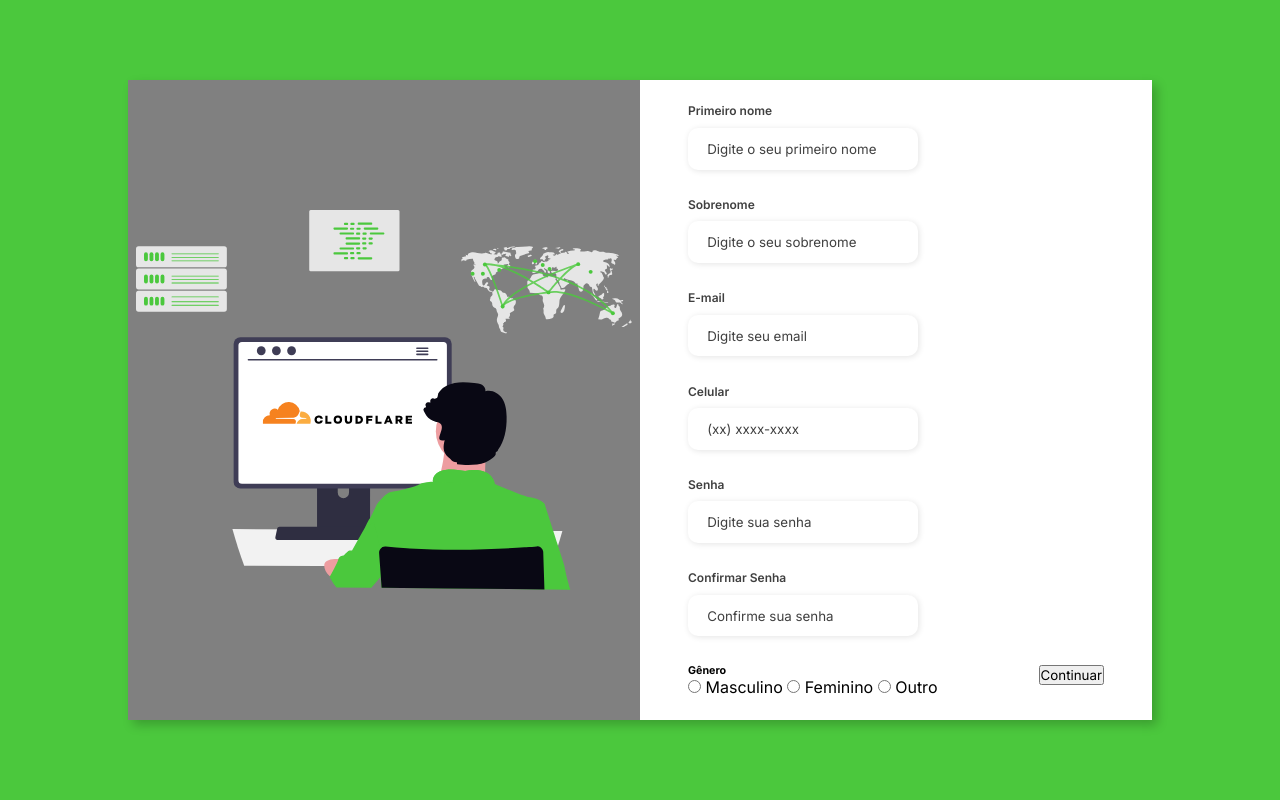
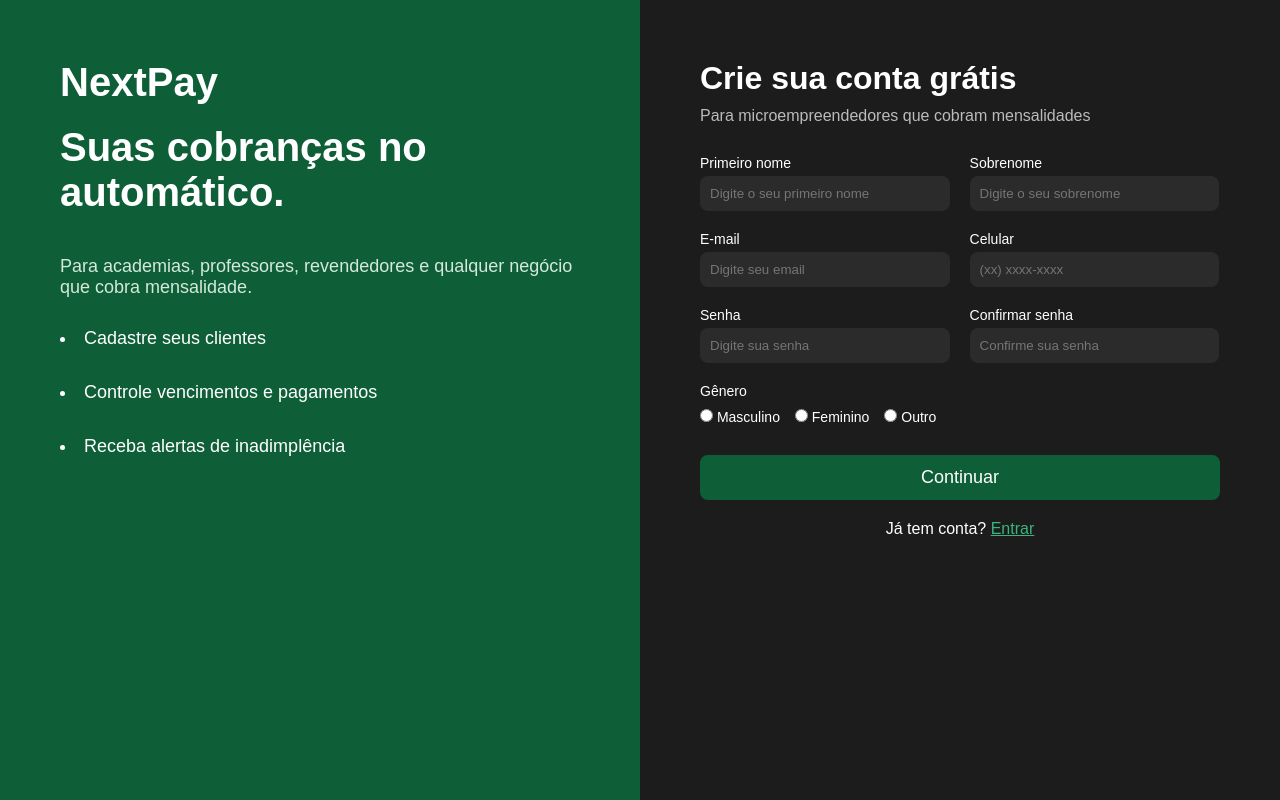
Before and after one commit to octavio-knupp/Gestao-De-Assinaturas, a Django app: page / in a window 1280 px wide. Run offline with Django 5.2, Linux system fonts and the light colour scheme.

Commit message:
feat: cadastro de cliente com validações e redirect para login

```diff
--- a/backend/clients/urls.py
+++ b/backend/clients/urls.py
@@ -1,6 +1,7 @@
 from django.urls import path
-from .views import create_client
+from .views import create_client, login_client
 
 urlpatterns = [
     path('', create_client, name='create_client'),
+    path('login/', login_client, name='login_client'),
 ]
--- a/backend/clients/views.py
+++ b/backend/clients/views.py
@@ -3,19 +3,73 @@ from .models import Client
 
 def create_client(request):
     if request.method == 'POST':
-        print("CHEGOU POST")
 
+        first_name = request.POST.get('first_name')
+        last_name = request.POST.get('last_name')
+        email = request.POST.get('email')
+        phone = request.POST.get('phone')
+        password = request.POST.get('password')
+        confirm_password = request.POST.get('confirm_password')
+        gender = request.POST.get('gender')
+
+        erros = []
+
+        # 🔥 VALIDAÇÕES
+
+        # Senha
+        if password != confirm_password:
+            erros.append('As senhas não coincidem!')
+
+        if len(password) < 6:
+            erros.append('A senha deve ter pelo menos 6 caracteres!')
+
+        # Email duplicado
+        if Client.objects.filter(email=email).exists():
+            erros.append('Este email já está cadastrado!')
+
+        # Email inválido (simples)
+        if "@" not in email:
+            erros.append('Email inválido!')
+
+        # Telefone (simples)
+        if not phone.isdigit():
+            erros.append('Telefone deve conter apenas números!')
+
+        if len(phone) < 10:
+            erros.append('Telefone inválido!')
+
+        # ❌ SE TIVER ERRO → NÃO SALVA
+        if erros:
+            return render(request, 'create_client.html', {
+                'erros': erros,
+                'dados': request.POST
+            })
+
+        # ✅ SALVA
         Client.objects.create(
-            first_name=request.POST.get('first_name'),
-            last_name=request.POST.get('last_name'),
-            email=request.POST.get('email'),
-            phone=request.POST.get('phone'),
-            password=request.POST.get('password'),
-            gender=request.POST.get('gender')
+            first_name=first_name,
+            last_name=last_name,
+            email=email,
+            phone=phone,
+            password=password,
+            gender=gender
         )
 
-        print("SALVOU NO BANCO")  # 👈 TESTE
-
-        return redirect('create_client')  # 🔥 IMPORTANTE
+        return redirect('create_client')
 
     return render(request, 'create_client.html')
+
+def login_client(request):
+    if request.method == 'POST':
+        email = request.POST.get('email')
+        password = request.POST.get('password')
+
+        try:
+            client = Client.objects.get(email=email, password=password)
+            return redirect('create_client')  # depois você muda isso
+        except Client.DoesNotExist:
+            return render(request, 'login_client.html', {
+                'erro': 'Email ou senha inválidos'
+            })
+
+    return render(request, 'login_client.html')
--- a/backend/config/urls.py
+++ b/backend/config/urls.py
@@ -15,10 +15,9 @@ Including another URLconf
     2. Add a URL to urlpatterns:  path('blog/', include('blog.urls'))
 """
 from django.contrib import admin
-from django.urls import path
-from clients.views import create_client
+from django.urls import path, include  # 👈 IMPORTANTE
 
 urlpatterns = [
     path('admin/', admin.site.urls),
-    path('', create_client, name='create_client'),  # 👈 ESSENCIAL
+    path('', include('clients.urls')),  # 👈 AQUI ESTÁ A CORREÇÃO
 ]
--- a/backend/templates/create_client.html
+++ b/backend/templates/create_client.html
@@ -1,43 +1,80 @@
 {% load static %}
 <!DOCTYPE html>
-<html lang="pt-br">
+<html lang="pt-BR">
 
 <head>
     <meta charset="UTF-8">
-    <meta name="viewport" content="width=[device-width], initial-scale=1.0">
+    <meta name="viewport" content="width=device-width, initial-scale=1.0">
+
+    <link rel="icon" href="{% static 'img/favicon.ico' %}" type="image/png">
+    <title>NextPay - Cadastro</title>
+
     <link rel="stylesheet" href="{% static 'css/style.css' %}">
-    <title>NetPay - Cadastro</title>
 </head>
 
 <body>
+
     <div class="container">
-        <div class="form-img">
-            <img src="{% static 'img/cloudflare.svg' %}" alt="">
+
+        <!-- LADO ESQUERDO -->
+        <div class="left">
+
+            <h1>NextPay</h1>
+            <h1>Suas cobranças no<br>automático.</h1>
+
+            <p class="sub">
+                <br>
+                Para academias, professores, revendedores e qualquer negócio
+                que cobra mensalidade.
+            </p>
+
+            <ul>
+                <li>Cadastre seus clientes</li>
+                <br>
+                <li>Controle vencimentos e pagamentos</li>
+                <br>
+                <li>Receba alertas de inadimplência</li>
+            </ul>
         </div>
 
-        <div class="form">
-            <form method="POST">
+        <!-- LADO DIREITO -->
+        <div class="right">
+            <h2>Crie sua conta grátis</h2>
+            <p class="sub">Para microempreendedores que cobram mensalidades</p>
+
+            <form method="POST" action="{% url 'create_client' %}">
                 {% csrf_token %}
+                {% if erros %}
+                <div class="error-box">
+                    {% for erro in erros %}
+                    <p>⚠ {{ erro }}</p>
+                    {% endfor %}
+                </div>
+                {% endif %}
 
                 <div class="input-group">
+
                     <div class="input-box">
                         <label>Primeiro nome</label>
-            <input type="text" name="first_name" placeholder="Digite o seu primeiro nome" required>
+                        <input type="text" name="first_name" placeholder="Digite o seu primeiro nome"
+                            value="{{ dados.first_name }}" required>
                     </div>
 
                     <div class="input-box">
                         <label>Sobrenome</label>
-            <input type="text" name="last_name" placeholder="Digite o seu sobrenome" required>
+                        <input type="text" name="last_name" placeholder="Digite o seu sobrenome"
+                            value="{{ dados.last_name }}" required>
                     </div>
 
                     <div class="input-box">
                         <label>E-mail</label>
-            <input type="email" name="email" placeholder="Digite seu email" required>
+                        <input type="email" name="email" placeholder="Digite seu email" value="{{ dados.email }}"
+                            required>
                     </div>
 
                     <div class="input-box">
                         <label>Celular</label>
-            <input type="text" name="phone" placeholder="(xx) xxxx-xxxx" required>
+                        <input type="text" name="phone" placeholder="(xx) xxxx-xxxx" value="{{ dados.phone }}" required>
                     </div>
 
                     <div class="input-box">
@@ -46,22 +83,23 @@
                     </div>
 
                     <div class="input-box">
-            <label>Confirmar Senha</label>
+                        <label>Confirmar senha</label>
                         <input type="password" name="confirm_password" placeholder="Confirme sua senha" required>
                     </div>
 
-        <div class="gender-inputs">
-            <h6>Gênero</h6>
-
-            <input type="radio" name="gender" value="M" required> Masculino
-            <input type="radio" name="gender" value="F"> Feminino
-            <input type="radio" name="gender" value="O"> Outro
                 </div>
 
-        <div class="continue-button">
-            <button type="submit">Continuar</button>
+                <label class="gender-label">Gênero</label>
+                <div class="gender">
+                    <label><input type="radio" name="gender" value="M" required> Masculino</label>
+                    <label><input type="radio" name="gender" value="F"> Feminino</label>
+                    <label><input type="radio" name="gender" value="O"> Outro</label>
                 </div>
-    </div>
+
+                <button type="submit" class="btn"><a href="#"></a>Continuar</button>
+
+                <p class="login">Já tem conta? <a href="{% url 'login_client' %}">Entrar</a></p>
+
             </form>
         </div>
     </div>
--- a/static/css/style.css
+++ b/static/css/style.css
@@ -1,149 +1,177 @@
-@import url('https://fonts.googleapis.com/css2?family=Inter:ital,opsz,wght@0,14..32,100..900;1,14..32,100..900&display=swap');
-
 * {
     margin: 0;
     padding: 0;
     box-sizing: border-box;
-    font-family: 'Inter', sans-serif;
+    font-family: Arial, Helvetica, sans-serif;
 }
 
 body {
-    width: 100%;
-    height: 100vh;
-    display: flex;
-    justify-content: center;
-    align-items: center;
-    background: #4bc83d;
+    background: #f5f5f5;
 }
 
+/* CONTAINER */
 .container {
-    width: 80%;
-    height: 80vh;
+    width: 100%;
+    min-height: 100vh; /* corrigido */
     display: flex;
-    box-shadow: 5px 5px 10px rgba(0, 0, 0, 0.212);
 }
 
-.form-img {
+/* LADO ESQUERDO */
+.left {
     width: 50%;
-    display: flex;
-    justify-content: center;
-    align-items: center;
-    background-color: grey;
-    padding: 1rem;
+    background: #0e5f38;
+    color: white;
+    padding: 60px;
 }
 
-.form-img img {
-    width: 31rem;
+.logo {
+    width: 130px;
+    margin-bottom: 40px;
 }
 
-.form {
-    width: 50%;
-    display: flex;
-    justify-content: center;
-    align-items: center;
-    flex-direction: column;
-    background-color: #fff;
-    padding: 3rem;
+.left h1 {
+    font-size: 40px;
+    font-weight: bold;
+    margin-bottom: 20px;
 }
 
-.form-header {
-    margin-bottom: 3rem;
-    display: flex;
-    justify-content: space-between;
+.left .sub {
+    color: #d4e9db;
+    margin-bottom: 30px;
+    font-size: 18px;
 }
 
-.login-button {
-    display: flex;
-    align-items: center;
+.left ul {
+    margin-top: 20px;
+    list-style-position: inside;
 }
 
-.login-button button {
-    border: none;
-    background-color: #167a0b;
-    padding: 0.4rem 1rem;
-    border-radius: 5px;
-    cursor: pointer;
+.left ul li {
+    margin-bottom: 15px;
+    font-size: 18px;
 }
 
-.login-button button:hover {
-    background-color: #0f5a07;
+.left img{
+    width: 10%;
+    margin-top: 6px;
 }
 
-.login-button button a {
-    text-decoration: none;
-    font-weight: 500;
-    color: #fff;
+/* LADO DIREITO */
+.right {
+    width: 50%;
+    background: #1c1c1c;
+    color: white;
+    padding: 60px;
+    overflow-y: auto; /* corrigido */
 }
 
-.form-header h1::after {
-    content: '';
-    display: block;
-    width: 5rem;
-    height: 0.3rem;
-    background-color: #167a0b;
-    margin: 0 auto;
-    position: absolute;
-    border-radius: 10px;
+.right h2 {
+    font-size: 32px;
+    margin-bottom: 10px;
 }
 
+.right .sub {
+    font-size: 16px;
+    color: #bbbbbb;
+    margin-bottom: 30px;
+}
+
+/* INPUTS */
 .input-group {
     display: flex;
-    flex-wrap: wrap;
-    justify-content: space-between;
-    padding: 1rem 0;
+    flex-wrap: wrap; /* corrigido */
+    gap: 20px;
+    margin-bottom: 20px;
 }
 
 .input-box {
+    width: 48%; /* melhor ajuste */
     display: flex;
     flex-direction: column;
-    margin-bottom: 1.1rem;
 }
 
-.input-box input {
-    margin: 0.6rem 0;
-    padding: 0.8rem 1.2rem;
-    border: none;
-    border-radius: 10px;
-    box-shadow: 1px 1px 6px #0000001c;
+label {
+    font-size: 14px;
+    margin-bottom: 5px;
 }
 
-.input-box input:hover {
-    background-color: #eeeeee75;
+input {
+    padding: 10px;
+    border-radius: 8px;
+    border: none;
+    background: #2b2b2b;
+    color: white;
 }
 
-.input-box input:focus-visible {
-    outline: 1px solid #167a0b;
+input:focus {
+    outline: 2px solid #3ab57d;
 }
 
-.input-box label,
-.gender-title h6 {
-    font-size: 0.75rem;
-    font-weight: 600;
-    color: #000000c0;
+/* GÊNERO */
+.gender-label {
+    margin-top: 10px;
+    margin-bottom: 10px;
+    display: block;
 }
 
-.input-box input::placeholder {
-    color: #000000c0;
+.gender {
+    display: flex;
+    gap: 15px;
+    margin-bottom: 25px;
 }
 
-.gender-group {
-    display: flex;
-    justify-content: space-between;
-    margin-top: 0.62rem;
-    padding: 0 0.5rem;
+/* BOTÃO */
+.btn {
+    width: 100%;
+    padding: 12px;
+    background: #0e5f38;
+    color: white;
+    border: none;
+    border-radius: 8px;
+    font-size: 18px;
+    cursor: pointer;
+    margin-bottom: 20px;
 }
 
-.gender-input {
-    display: flex;
-    align-items: center;
+.btn:hover {
+    background: #0b4a2b;
 }
 
-.gender-input input {
-    margin-right: 0.35rem;
+/* LOGIN */
+.login {
+    text-align: center;
 }
 
-.gender-input label {
-    font-size: 0.81rem;
-    font-weight: 600;
-    color: #000000c0;
+.login a {
+    color: #3ab57d;
 }
+
+/* RESPONSIVO (BONUS 🔥) */
+@media (max-width: 900px) {
+    .container {
+        flex-direction: column;
+    }
+
+    .left,
+    .right {
+        width: 100%;
+    }
+
+    .input-box {
+        width: 100%;
+    }
+}
+
+.error-box {
+    background: #2a0f0f;          /* fundo escuro */
+    border: 1px solid #ff4d4d;    /* borda vermelha */
+    color: #ffffff;               /* texto vermelho */
+    padding: 12px;
+    border-radius: 8px;
+    margin-bottom: 20px;
+    font-size: 14px;
+}
+
+.error-box p {
+    margin: 5px 0;
+}
```
Also changed, not shown: backend/templates/login_client.html (added, +68 -0 lines), static/css/login_client.css (added), static/img/favicon.ico (added). Lines whose indentation alone changed are shown as unchanged.
